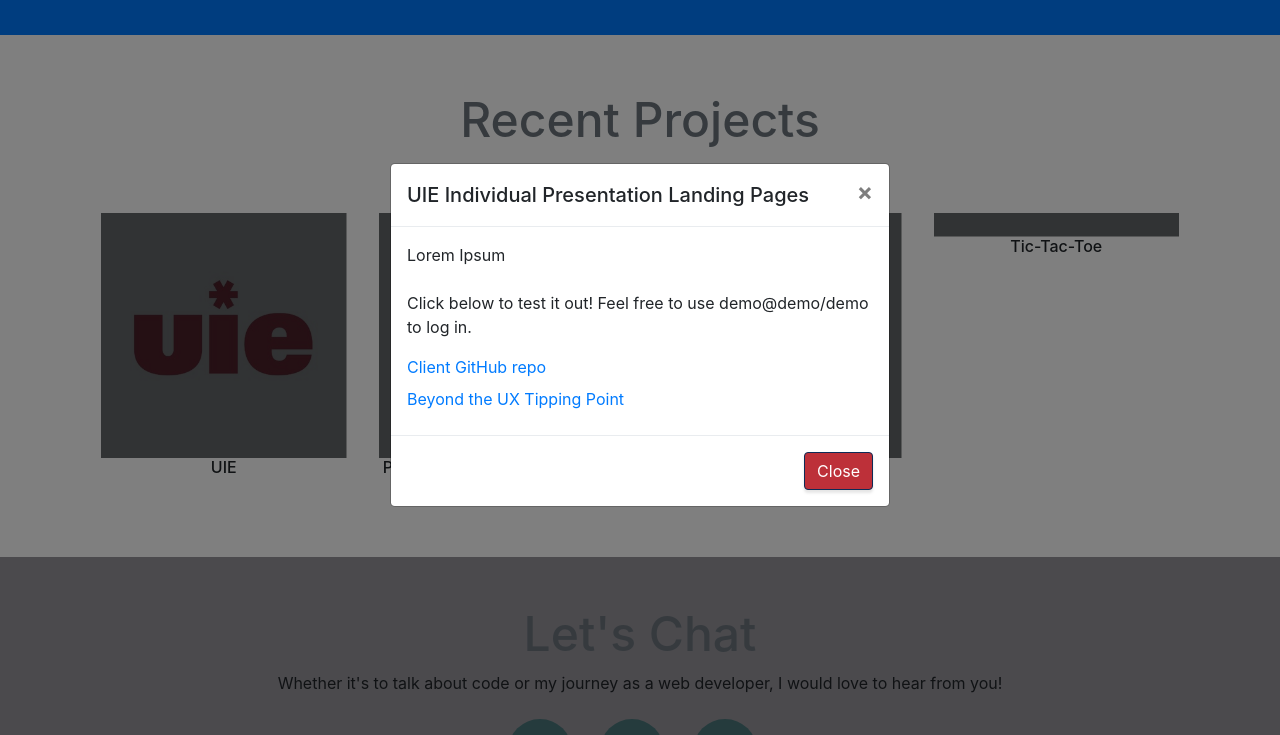
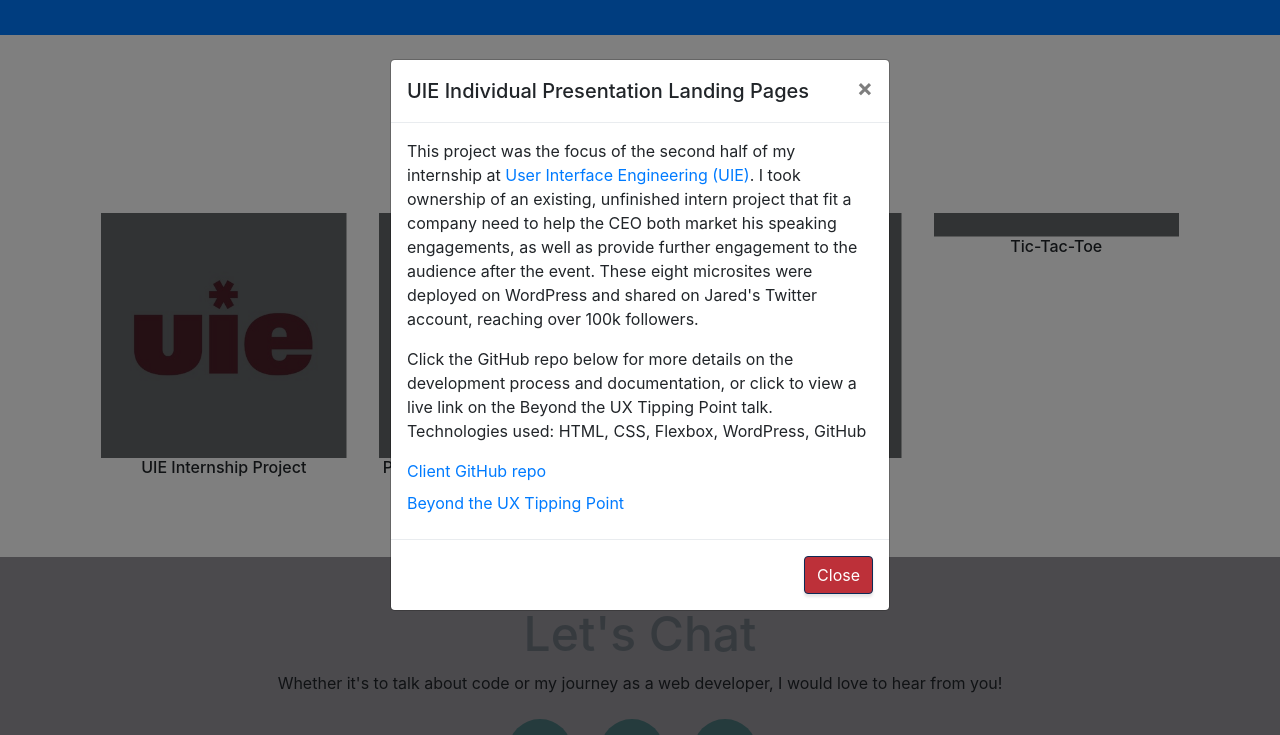
Before and after one commit to cedis81/cedis81.github.io, a website with bundled scripts: page index.html in a window 1280 px wide. Both pictures are taken after a click on the link 223 px from the left and 2160 px from the top of the page. Shown: the part 1825-2560 px from the top of the page. Built offline with nearby package versions, Linux system fonts and the light colour scheme; files whose address does not match are found by name.

Commit message:
Update Projects
* Add UIE Intern project
* Add link to GitHub repo and one of the live pages

```diff
--- a/index.html
+++ b/index.html
@@ -184,7 +184,7 @@
               <img class="img-fluid" src="img/uie-logo.jpg" alt="">
             </a>
             <span class="caption-content">
-              <h6 class="text-center">UIE</h6>
+              <h6 class="text-center">UIE Internship Project</h6>
               <!-- <p class="mb-0"></p> -->
             </span>
           </div>
@@ -201,7 +201,10 @@
                 </div>
                 <div class="modal-body">
                   <p class="modal-text">
-                    Lorem Ipsum  <br><br>Click below to test it out! Feel free to use demo@demo/demo to log in.
+                    This project was the focus of the second half of my internship at <a href="https://www.uie.com/" target="_blank">User Interface Engineering (UIE)</a>. I took ownership of an existing, unfinished intern project that fit a company need to help the CEO both market his speaking engagements, as well as provide further engagement to the audience after the event. These eight microsites were deployed on WordPress and shared on Jared's Twitter account, reaching over 100k followers.
+                  </p>
+                  <p class="modal-text">
+                    Click the GitHub repo below for more details on the development process and documentation, or click to view a live link on the Beyond the UX Tipping Point talk. Technologies used: HTML, CSS, Flexbox, WordPress, GitHub
                   </p>
                   <dt>
                     <dd class="modal-text"><a class="portfolio-item" href="https://github.com/cedis81/jaredlive" target="_blank">Client GitHub repo</a></dd>
```
